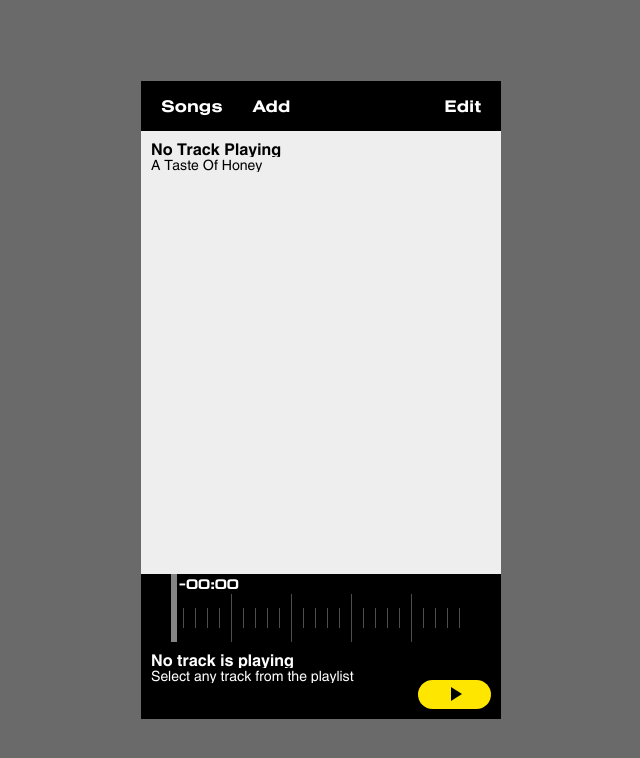
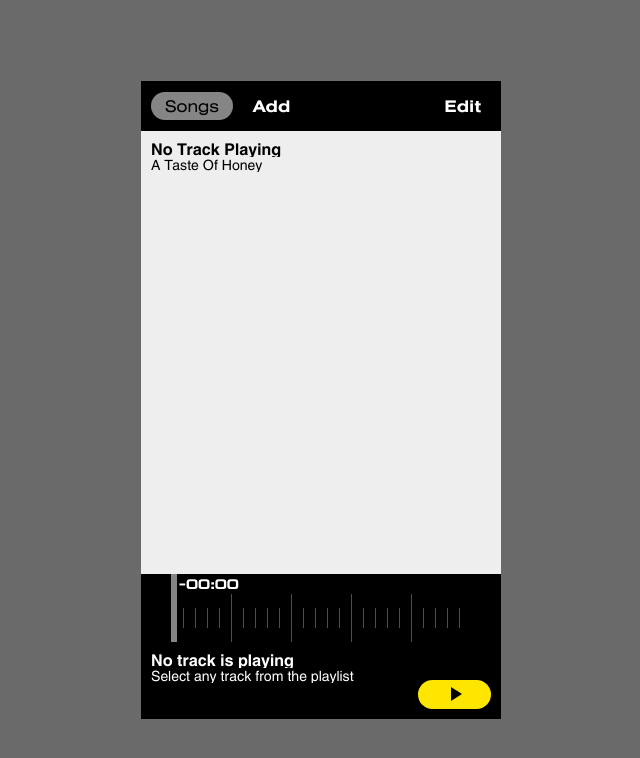
Before and after one commit to reptofrog/player, a React app: page / in a window 1280 px wide. Shown: the top 758 px of the page, without its empty margins (319-959 px from the left). Built offline with nearby package versions, Linux system fonts and the light colour scheme.

Commit message:
TopPanel reactivity

```diff
--- a/src/app.tsx
+++ b/src/app.tsx
@@ -1,5 +1,5 @@
 import styled from 'styled-components';
-import { Fragment, useState } from 'react';
+import { Fragment, useState, useEffect } from 'react';
 
 import GlobalStyle from './global_style';
 
@@ -26,12 +26,20 @@ const App = (): JSX.Element => {
         }
     );
 
+    useEffect(() => {
+        localStorage.setItem('tracks', get.tracks as string);
+        localStorage.setItem('currentTrackID', get.currentTrackID as string);
+        localStorage.setItem('currentTrackTimePercent', get.currentTrackTimePercent as string);
+    }, [get.tracks, get.currentTrackID, get.currentTrackTimePercent]);
+
     return(
         <Fragment>
             <GlobalStyle />
             <Main>
-                <TopPanel />
-                <Playlist />
+                <TopPanel state={{get, set}}/>
+                {get.currentScreen == 'songs' ? <Playlist /> : <></>}
+                {get.currentScreen == 'add'   ? <AddScreen /> : <></>}
+                {get.currentScreen == 'edit'  ? <EditScreen /> : <></>}
                 <BottomPanel state={{get, set}}/>
             </Main>
         </Fragment>
--- a/src/components/top_panel.tsx
+++ b/src/components/top_panel.tsx
@@ -1,12 +1,43 @@
 import styled from 'styled-components';
 
 
-const TopPanel = (): JSX.Element => {
+const TopPanel = (state: any): JSX.Element => {
+    state = state.state;
+
+    const changeScreen = (name: string) => {
+        state.set((prevState: any) => {
+            return {
+                ...prevState,
+                'currentScreen': name
+            }
+        });
+    }
+
     return(
         <Panel>
-            <Button>Songs</Button>
-            <Button>Add</Button>
-            <Button className='aside'>Edit</Button>
+            <Button
+                className={`${state.get.currentScreen == 'songs' ? 'current' : ''}`}
+                onClick={() => {changeScreen('songs')}}
+                style={{width: '8.165rem'}}
+            >
+                Songs
+            </Button>
+            <Button
+                className={`${state.get.currentScreen == 'add' ? 'current' : ''}`}
+                onClick={() => {changeScreen('add')}}
+                style={{width: '5.765rem'}}
+            >
+                Add
+            </Button>
+            <Button
+                className={
+                    `${state.get.currentScreen == 'edit' ? 'current' : ''} aside`
+                }
+                onClick={() => {changeScreen('edit')}}
+                style={{width: '5.67833rem'}}
+            >
+                Edit
+            </Button>
         </Panel>
     );
 };
@@ -29,19 +60,20 @@ const Button = styled.div`
     margin: -0.6rem -1rem;
     outline: solid 0.2rem rgba(0, 0, 0, 0);
     padding: 0.6rem 1rem;
+    text-align: center;
     transition: var(--animation);
     user-select: none;
 
     outline-offset: -0.2rem;
 
-    &:hover {
+    &:not(.current):hover {
         color: var(--accent);
         outline: solid 0.2rem var(--accent);
 
         outline-offset: -0.2rem;
     }
 
-    &:active {
+    &:not(.current):active {
         background-color: var(--accent);
         color: black;
         outline-offset: -0.2rem;
@@ -51,6 +83,12 @@ const Button = styled.div`
     &.aside {
         margin-inline-start: auto;
     }
+
+    &.current {
+        background: #858585;
+        color: black;
+        font-family: 'Helios-Ext';
+    }
 `;
 
 export default TopPanel;
```
Also changed, not shown: src/components/bottom_panel.tsx (line endings or trailing spaces).
